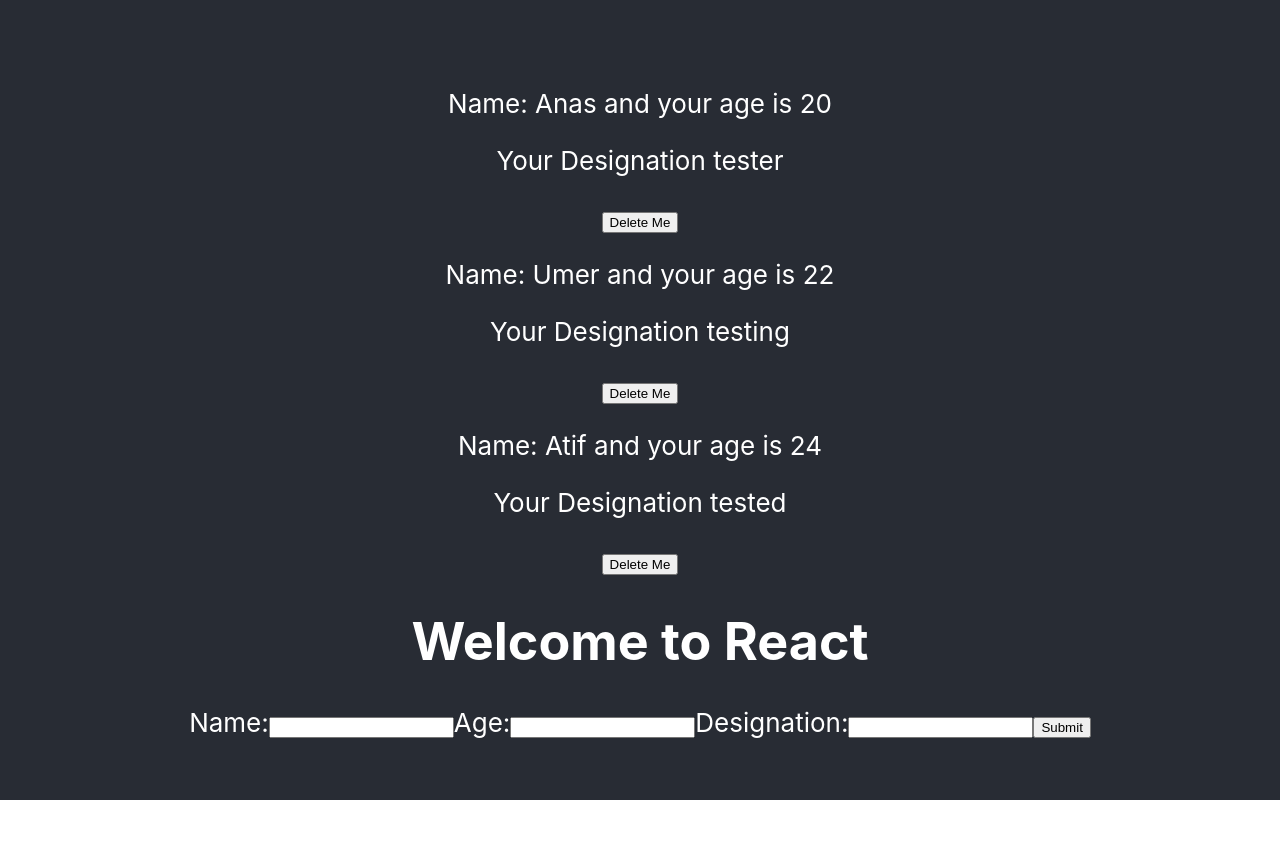
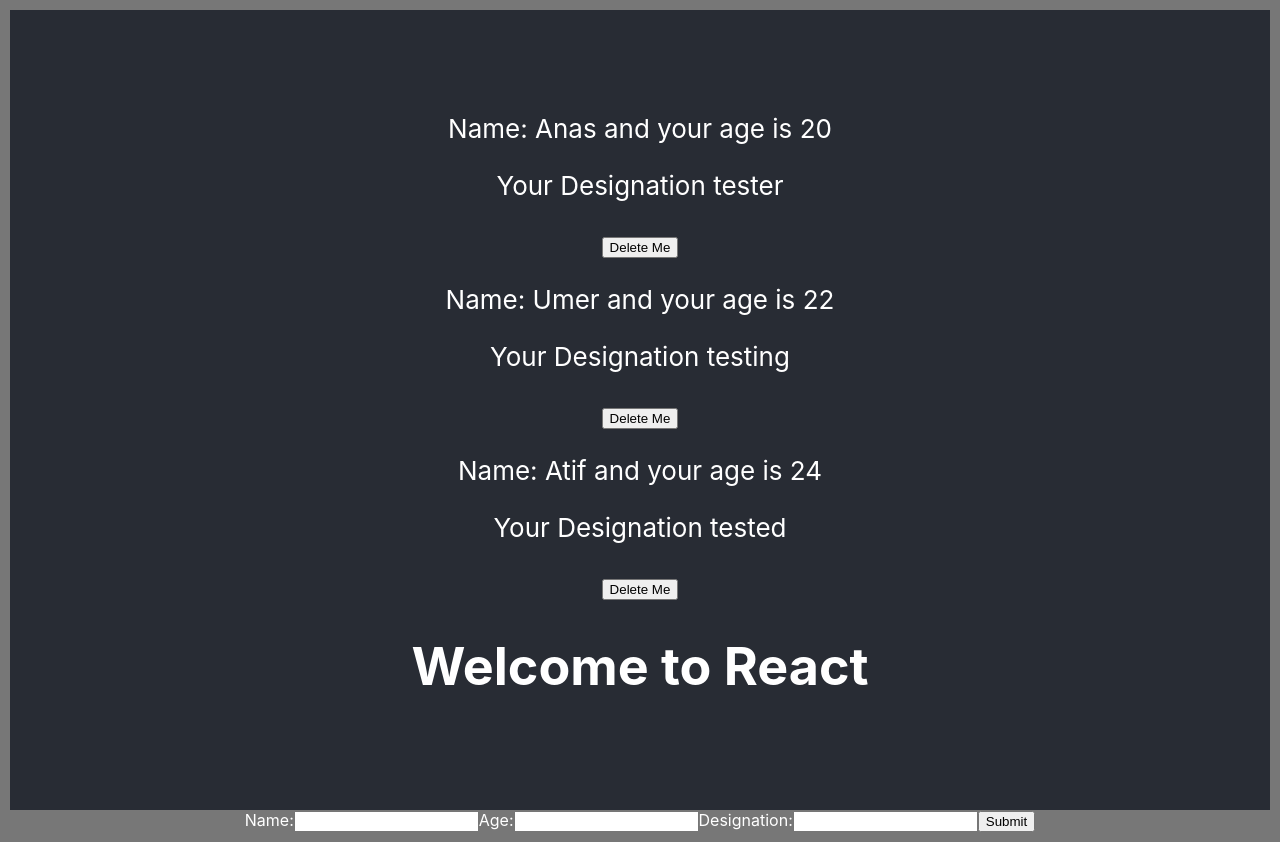
Before and after one commit to MuhammadAnas190/learningReact, a React (Create React App) app: page / in a window 1280 px wide. Before the commit the page ends 800 px from the top, so only its background shows below. Built offline with nearby package versions, Linux system fonts and the light colour scheme.

Commit message:
Adding CSS :heart_eyes:

```diff
--- a/src/App.js
+++ b/src/App.js
@@ -64,8 +64,8 @@
                         {/*<input type="text" onChange={this.HandleChange}/>*/}
                         {/*<button>Submit</button>*/}
                     {/*</form>*/}
-                    <Ninja_add newNinja={this.addNinja}/>
                 </header>
+                <Ninja_add newNinja={this.addNinja}/>
             </div>
         );
     }
--- /dev/null
+++ b/src/Components/addNinja/NinjaAddStyle.css
@@ -0,0 +1,9 @@
+/*For Component based doesn't matter can also be used globally*/
+.AddNinja {
+    background: lightgrey;
+    padding: 20px;
+}
+.AddNinja input {
+    border: 2px solid #777777;
+    padding: 10px;
+}
--- a/src/index.css
+++ b/src/index.css
@@ -1,11 +1,13 @@
 body {
   margin: 0;
-  padding: 0;
   font-family: -apple-system, BlinkMacSystemFont, "Segoe UI", "Roboto", "Oxygen",
     "Ubuntu", "Cantarell", "Fira Sans", "Droid Sans", "Helvetica Neue",
     sans-serif;
   -webkit-font-smoothing: antialiased;
   -moz-osx-font-smoothing: grayscale;
+  background: #777777;
+  color: #ffffff;
+  padding: 10px;
 }
 
 code {
```
